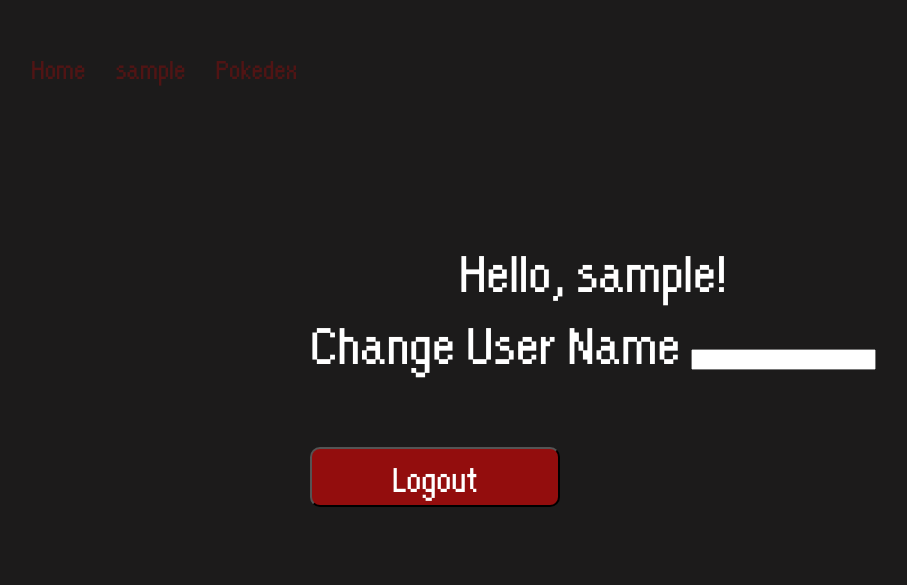
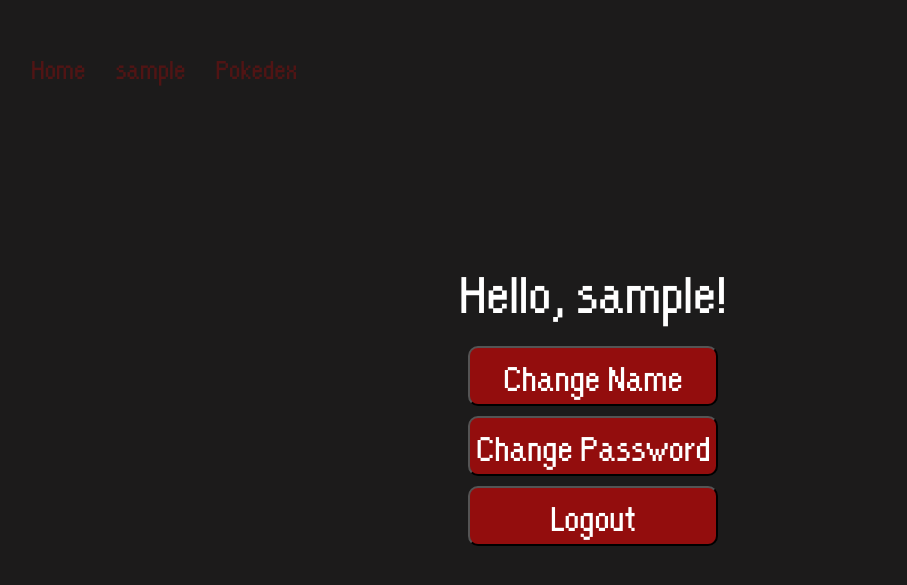
Before and after one commit to jbuck0403/flask_project_1, a Flask app: page /account in a window 1280 px wide. Shown: the top 585 px of the page, without its empty margins (47-954 px from the left). Run offline with Flask 3, Linux system fonts and the light colour scheme; the visitor is signed in with stand-in values (Sample User, id 1).

Commit message:
CHANGELOG 2
- turn pokedex into a class to call from any route
- change userName functionality
- added db interaction error rollbacks
- updated error messages for account page
- change password functionality

```diff
--- a/app/forms.py
+++ b/app/forms.py
@@ -1,7 +1,7 @@
 from flask_wtf import FlaskForm
 from wtforms import StringField, PasswordField, SubmitField
 from wtforms.validators import DataRequired, EqualTo, ValidationError
-from werkzeug.security import check_password_hash
+from werkzeug.security import check_password_hash, generate_password_hash
 from app.models import User, db
 from flask_login import login_user, current_user
 import re
@@ -31,6 +31,11 @@ def notEmpty(_, userInput):
 
         raise ValidationError(f"{str(userInput.label)} cannot be blank...")
 
+def verifyPassword(_, currentPassword):
+    currentUserPassword = User.query.filter(User.userName == current_user.userName).first().password
+
+    if not check_password_hash(currentUserPassword, currentPassword.data):
+        raise ValidationError('Invalid password...')
 
 class PokedexInputForm(FlaskForm):
     pokedexInput = StringField('Enter Pokémon', validators=[notEmpty, verifyAllowedInput])
@@ -63,7 +68,33 @@ class SignupForm(FlaskForm):
 
 class AccountForm(FlaskForm):
     logoutBtn = SubmitField("Logout")
-    changeUserName = StringField("Change User Name", validators=[notEmpty, verifyUserNameRequirements])
+    cancelBtn = SubmitField("Cancel")
+    changePasswordBtn = SubmitField("Change Password")
+    changeUserNameBtn = SubmitField("Change Name")
+
+class UpdateAccountUserNameForm(AccountForm):
+    changeUserName = StringField("New User Name", validators=[notEmpty, verifyUserNameRequirements])
+    password = PasswordField("Password", validators=[notEmpty, verifyPassword])
 
     def updateUserName(self):
-        return
+        try:
+            current_user.userName = self.changeUserName.data
+            db.session.commit()
+            return True
+        except:
+            db.session.rollback()
+            return False
+
+class UpdateAccountPasswordForm(AccountForm):
+    newPassword = PasswordField("New Password", validators=[verifyPasswordRequirements])
+    confirmNewPassword = PasswordField("Confirm New Password", validators=[EqualTo('newPassword', message="Passwords must match...")])
+    currentPassword = PasswordField("Current Password", validators=[notEmpty, verifyPassword])
+
+    def updatePassword(self):
+        try:
+            current_user.password = generate_password_hash(self.newPassword.data)
+            db.session.commit()
+            return True
+        except:
+            db.session.rollback()
+            return False
--- a/app/routes.py
+++ b/app/routes.py
@@ -1,7 +1,7 @@
 from flask import request, render_template, redirect, url_for, flash
 import requests, random
 from app import app
-from app.forms import PokedexInputForm, LoginForm, SignupForm, AccountForm
+from app.forms import PokedexInputForm, LoginForm, SignupForm, AccountForm, UpdateAccountUserNameForm, UpdateAccountPasswordForm
 from app.models import User, db
 from flask_login import logout_user, current_user, login_required
 from app.Pokedex import Pokedex
@@ -9,7 +9,9 @@ from app.Pokedex import Pokedex
 @app.route("/", methods=['GET', 'POST'])
 def landingPage():
     pokedex = Pokedex()
+
     return render_template('landingPage.jinja', unownWord=pokedex.unownSpeller("welcome"))
+
 
 @app.route("/login", methods=['GET', 'POST'])
 def login():
@@ -39,12 +41,15 @@ def signup():
         password = form.password.data
 
         user = User(userName, password)
-        print(user)
 
-        db.session.add(user)
-        db.session.commit()
+        try:
+            db.session.add(user)
+            db.session.commit()
+            flash("Account created!", "success")
+        except:
+            db.session.rollback()
+            flash("Error creating account...", "error")
 
-        flash("Account created!", "success")
         return redirect(url_for('login'))
 
     return render_template('signup.jinja', form=form)
@@ -53,11 +58,32 @@ def signup():
 @login_required
 def account():
     form = AccountForm()
+    userNameForm = UpdateAccountUserNameForm()
+    passwordForm = UpdateAccountPasswordForm()
+
     if request.method == "POST":
         if "logoutBtn" in request.form:
             logout_user()
             flash("Logged out...", "warning")
             return redirect(url_for('login'))
+        elif "changeUserName" in request.form:
+            if userNameForm.validate_on_submit():
+                userNameForm.updateUserName()
+            else:
+                userNameForm.changeUserName.data = ""
+                return render_template('account.jinja', form=userNameForm, requestUserNameChange=True)
+        elif "changeUserNameBtn" in request.form:
+            return render_template('account.jinja', form=userNameForm, requestUserNameChange=True)
+        elif "cancel" in request.form:
+            return render_template('account.jinja', form=form)
+        elif "currentPassword" in request.form:
+            if passwordForm.validate_on_submit():
+                passwordForm.updatePassword()
+                return render_template('account.jinja', form=form)
+            else:
+                return render_template('account.jinja', form=passwordForm, requestPasswordChange=True)
+        elif "changePasswordBtn" in request.form:
+            return render_template('account.jinja', form=passwordForm, requestPasswordChange=True)
 
     return render_template('account.jinja', form=form)
 
--- a/app/static/styles.css
+++ b/app/static/styles.css
@@ -2,6 +2,8 @@
   box-sizing: border-box;
   --primary-link-color: rgba(255, 0, 0, 0.236);
   --primary-btn-color: rgba(255, 0, 0, 0.525);
+  margin: 0;
+  padding: 0;
 }
 
 @font-face {
@@ -16,6 +18,10 @@ body {
   background-color: rgb(28, 27, 27);
   color: white;
   font-size: 60px;
+}
+
+form {
+  margin: 0;
 }
 
 .nav-bar {
@@ -159,22 +165,8 @@ body {
   color: var(--primary-link-color);
 }
 
-/* .input-container input {
-  border-radius: 8px;
-  width: 400px;
-  height: 40px;
-  padding-left: 20px;
-  margin-top: 10px;
-  font-size: 30px;
-  text-align: center;
-  background-color: rgb(60, 59, 59);
-  color: white;
-  border: none;
-} */
-
 .field {
   border-radius: 8px;
-  text-align: center;
   color: white;
   border: none;
   margin-left: 20px;
@@ -189,7 +181,7 @@ body {
 
 .pokedex-field {
   display: flex;
-  align-items: center;
+  text-align: center;
   justify-content: center;
   width: 400px;
   margin-left: 0;
@@ -247,6 +239,7 @@ body {
   color: white;
   font-size: 40px;
   font-family: "orange-kid";
+  margin-top: 10px;
 }
 
 .btn-wrapper {
@@ -263,7 +256,7 @@ body {
 }
 
 .input-form {
-  height: 180px;
+  min-height: 180px;
 }
 
 .btn:active {
@@ -302,6 +295,12 @@ body {
   }
 }
 
-.logout-btn {
-  margin-top: 10px;
+.input-form-wrapper {
+  display: flex;
+  flex-direction: column;
+  align-items: center;
 }
+
+.top-btn {
+  margin-top: 20px;
+}
--- a/app/templates/account.jinja
+++ b/app/templates/account.jinja
@@ -5,15 +5,74 @@
 {% block content %}
   <div class="app-container">
     <div>
+      <div class="form-error">
+        {% if form.changeUserName %}
+          {% if form.changeUserName.errors %}
+            {% for error in form.changeUserName.errors %}{{ error }}{% endfor %}
+          {% elif form.password.errors %}
+            {% for error in form.password.errors %}{{ error }}{% endfor %}
+          {% endif %}
+        {% elif form.currentPassword %}
+          {% if form.currentPassword.errors %}
+            {% for error in form.currentPassword.errors %}{{ error }}{% endfor %}
+          {% elif form.newPassword.errors %}
+            {% for error in form.newPassword.errors %}{{ error }}{% endfor %}
+          {% elif form.confirmNewPassword.errors %}
+            {% for error in form.confirmNewPassword.errors %}{{ error }}{% endfor %}
+          {% endif %}
+        {% endif %}
+      </div>
       <div class="welcome-wrapper">
         <div>Hello, {{ current_user.userName }}!</div>
         <div class="input-form-wrapper">
+          {% if requestUserNameChange %}
+            <form method="post">
+              {{ form.hidden_tag() }}
+              <div class="input-wrapper">
+                <div class="input-label">
+                  {{ form.changeUserName.label }}
+                  {{ form.password.label }}
+                </div>
+                <div class="input-field-container">
+                  {{ form.changeUserName(class_="field") }}
+                  {{ form.password(class_="field") }}
+                </div>
+              </div>
+              <div class="input-form-wrapper">{{ form.changeUserNameBtn(class_="btn top-btn") }}</div>
+            </form>
+            <form method="post">
+              {{ form.cancelBtn(class_="btn top") }}
+            </form>
+          {% elif requestPasswordChange %}
+            <form method="post">
+              {{ form.hidden_tag() }}
+              <div class="input-wrapper">
+                <div class="input-label">
+                  {{ form.currentPassword.label }}
+                  {{ form.newPassword.label }}
+                  {{ form.confirmNewPassword.label }}
+                </div>
+                <div class="input-field-container">
+                  {{ form.currentPassword(class_="field") }}
+                  {{ form.newPassword(class_="field") }}
+                  {{ form.confirmNewPassword(class_="field") }}
+                </div>
+              </div>
+              <div class="input-form-wrapper">{{ form.changePasswordBtn(class_="btn top-btn") }}</div>
+            </form>
+            <form method="post">
+              {{ form.cancelBtn(class_="btn") }}
+            </form>
+          {% else %}
+            <form method="post">
+              <div class="input-form-wrapper">
+                {{ form.changeUserNameBtn(class_="btn top-btn") }}
+                {{ form.changePasswordBtn(class_="btn") }}
+              </div>
+            </form>
+          {% endif %}
           <form method="post">
-            {{ form.changeUserName.label }}
-            {{ form.changeUserName }}
-          </form>
-          <form method="post">
-            {{ form.logoutBtn(class="btn logout-btn") }}
+            {{ form.logoutBtn(class_="btn logout-btn") }}
           </form>
         </div>
       </div>
```
Also changed, not shown: app/Pokedex.py (line endings or trailing spaces).
